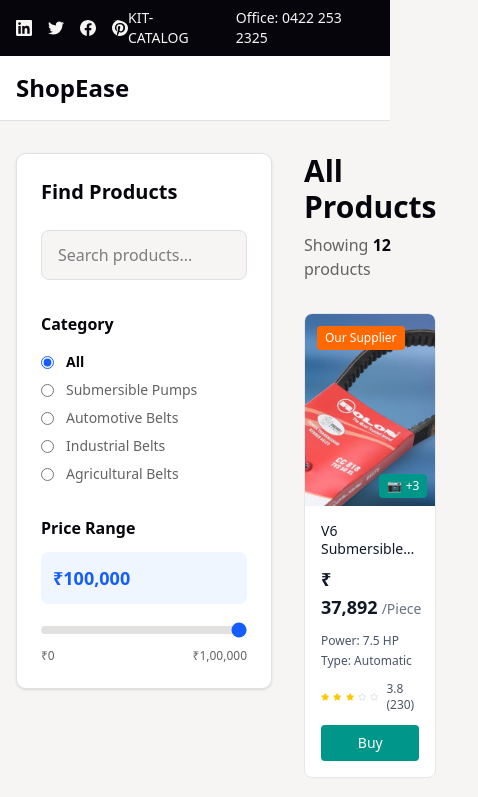
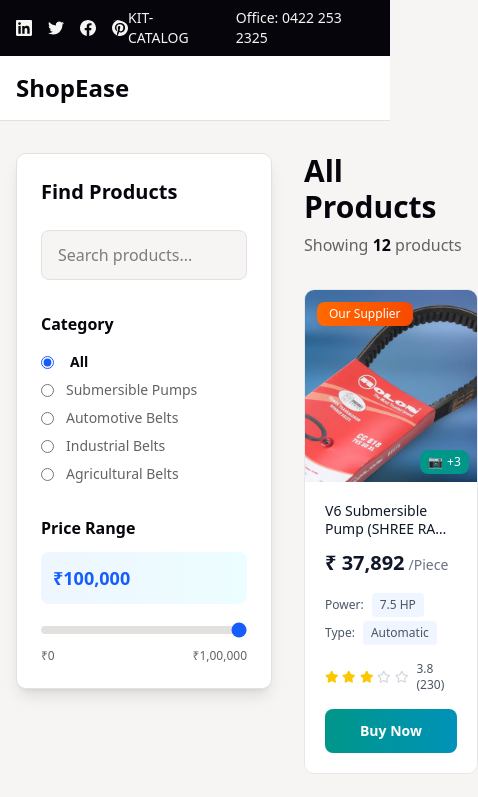
Before and after one commit to mjrajput04/ShopEasy, a Next.js app: page /products in a window 390 px wide. Shown: the top 797 px of the page, 478 px wide, since content can reach past the window. Built offline with nearby package versions, Linux system fonts and the light colour scheme.

Commit message:
ui changes

```diff
--- a/app/globals.css
+++ b/app/globals.css
@@ -325,6 +325,23 @@ nav a:hover::after {
   animation: fadeIn 0.5s ease-in;
 }
 
+/* Product card slide up animation */
+@keyframes slideUp {
+  from {
+    opacity: 0;
+    transform: translateY(30px);
+  }
+  to {
+    opacity: 1;
+    transform: translateY(0);
+  }
+}
+
+.animate-slide-up {
+  animation: slideUp 0.6s ease-out forwards;
+  opacity: 0;
+}
+
 /* Float up animation for banner circles */
 @keyframes floatUp {
   0% {
--- a/app/products/page.tsx
+++ b/app/products/page.tsx
@@ -280,27 +280,27 @@ export default function ProductsPage() {
   return (
     <main className="min-h-screen bg-background">
       <Navigation />
-      <div className="max-w-7xl mx-auto px-4 py-8">
+      <div className="max-w-7xl mx-auto px-4 py-8 animate-fade-in">
         <div className="flex gap-8">
-          {/* Left Sidebar - Search and Filters */}
+          {/* Left Sidebar */}
           <div className="w-64 flex-shrink-0">
-            <div className="bg-card border border-border rounded-xl p-6 sticky top-8 shadow-sm">
-              <h2 className="text-xl font-bold text-foreground mb-6" id="find-products">Find Products</h2>
+            <div className="bg-card border border-border rounded-xl p-6 sticky top-8 shadow-lg hover:shadow-xl transition-shadow duration-300">
+              <h2 className="text-xl font-bold text-foreground mb-6">Find Products</h2>
 
               {/* Search */}
               <div className="mb-8">
                 <input
                   type="text"
-                  placeholder="Search products..." id="search-placeholder"
+                  placeholder="Search products..."
                   value={searchQuery}
                   onChange={(e) => setSearchQuery(e.target.value)}
-                  className="w-full px-4 py-3 border border-border rounded-lg text-foreground bg-background focus:outline-none focus:ring-2 focus:ring-blue-500 transition"
+                  className="w-full px-4 py-3 border border-border rounded-lg text-foreground bg-background focus:outline-none focus:ring-2 focus:ring-blue-500 focus:border-transparent transition-all duration-300"
                 />
               </div>
 
               {/* Category Filter */}
               <div className="mb-8">
-                <h3 className="font-semibold mb-4 text-foreground" id="category-filter">Category</h3>
+                <h3 className="font-semibold mb-4 text-foreground">Category</h3>
                 <div className="space-y-2">
                   {categories.map((category) => (
                     <label key={category} className="flex items-center cursor-pointer group">
@@ -312,7 +312,7 @@ export default function ProductsPage() {
                         onChange={(e) => setSelectedCategory(e.target.value)}
                         className="mr-3 cursor-pointer accent-blue-600"
                       />
-                      <span className={`text-sm transition ${selectedCategory === category ? 'font-semibold text-foreground' : 'text-muted-foreground group-hover:text-foreground'}`}>
+                      <span className={`text-sm transition-all duration-200 ${selectedCategory === category ? 'font-semibold text-foreground translate-x-1' : 'text-muted-foreground group-hover:text-foreground group-hover:translate-x-1'}`}>
                         {category}
                       </span>
                     </label>
@@ -320,10 +320,10 @@ export default function ProductsPage() {
                 </div>
               </div>
 
-              {/* Price Range Filter */}
+              {/* Price Range */}
               <div>
-                <h3 className="font-semibold mb-3 text-foreground"><span id="price-range-text">Price Range</span></h3>
-                <div className="bg-blue-50 dark:bg-blue-950/20 rounded-lg p-3 mb-3">
+                <h3 className="font-semibold mb-3 text-foreground">Price Range</h3>
+                <div className="bg-gradient-to-r from-blue-50 to-cyan-50 dark:from-blue-950/20 dark:to-cyan-950/20 rounded-lg p-3 mb-3">
                   <p className="text-lg font-bold text-blue-600">₹{priceRange.toLocaleString()}</p>
                 </div>
                 <input
@@ -332,7 +332,7 @@ export default function ProductsPage() {
                   max="100000"
                   value={priceRange}
                   onChange={(e) => setPriceRange(Number(e.target.value))}
-                  className="w-full h-2 bg-border rounded-lg appearance-none cursor-pointer accent-blue-600"
+                  className="w-full h-2 bg-border rounded-lg appearance-none cursor-pointer accent-blue-600 hover:accent-blue-700 transition-all"
                 />
                 <div className="flex justify-between text-xs text-muted-foreground mt-2">
                   <span>₹0</span>
@@ -342,21 +342,23 @@ export default function ProductsPage() {
             </div>
           </div>
 
-          {/* Right Content - Products Grid */}
+          {/* Products Grid */}
           <div className="flex-1">
             <div className="mb-8">
-              <h1 className="text-3xl font-bold text-foreground mb-2" id="all-products-title">All Products</h1>
-              <p className="text-muted-foreground"><span id="showing-text">Showing</span> <span className="font-semibold text-foreground">{filteredProducts.length}</span> <span id="products-count-text">products</span></p>
+              <h1 className="text-3xl font-bold text-foreground mb-2">All Products</h1>
+              <p className="text-muted-foreground">Showing <span className="font-semibold text-foreground">{filteredProducts.length}</span> products</p>
             </div>
 
-            <div className="grid md:grid-cols-2 lg:grid-cols-3 gap-5">
+            <div className="grid md:grid-cols-2 lg:grid-cols-3 gap-6">
               {filteredProducts.length > 0 ? (
-                filteredProducts.map((product) => (
-                  <ProductCard key={product.id} product={product} />
+                filteredProducts.map((product, index) => (
+                  <div key={product.id} className="animate-slide-up" style={{ animationDelay: `${index * 0.1}s` }}>
+                    <ProductCard product={product} />
+                  </div>
                 ))
               ) : (
                 <div className="col-span-full text-center py-20">
-                  <p className="text-muted-foreground text-lg" id="no-products-found">No products found matching your filters.</p>
+                  <p className="text-muted-foreground text-lg">No products found matching your filters.</p>
                 </div>
               )}
             </div>
--- a/components/product-card.tsx
+++ b/components/product-card.tsx
@@ -42,10 +42,10 @@ export function ProductCard({ product }: ProductCardProps) {
   }
 
   return (
-    <div className="bg-white border border-gray-200 rounded-lg overflow-hidden hover:shadow-xl hover:border-gray-300 transition-all duration-300 relative group">
+    <div className="bg-white border border-gray-200 rounded-xl overflow-hidden hover:shadow-2xl hover:border-blue-300 hover:-translate-y-2 transition-all duration-500 relative group">
       {/* Supplier Badge */}
-      <div className="absolute top-3 left-3 z-10">
-        <div className="bg-orange-500 text-white px-2 py-1 rounded text-xs font-medium">
+      <div className="absolute top-3 left-3 z-10 animate-fade-in">
+        <div className="bg-gradient-to-r from-orange-500 to-orange-600 text-white px-3 py-1 rounded-lg text-xs font-medium shadow-lg">
           Our Supplier
         </div>
       </div>
@@ -55,60 +55,62 @@ export function ProductCard({ product }: ProductCardProps) {
         <img
           src={product.image || "/placeholder.svg"}
           alt={product.name}
-          className="w-full h-full object-cover group-hover:scale-105 transition-transform duration-300"
+          className="w-full h-full object-cover group-hover:scale-110 group-hover:rotate-2 transition-all duration-700"
         />
         {!product.inStock && (
-          <div className="absolute inset-0 bg-black/50 flex items-center justify-center">
-            <span className="text-white font-semibold">Out of Stock</span>
+          <div className="absolute inset-0 bg-black/60 flex items-center justify-center backdrop-blur-sm">
+            <span className="text-white font-semibold text-lg">Out of Stock</span>
           </div>
         )}
         {/* Image Count Badge */}
-        <div className="absolute bottom-2 right-2 bg-teal-600 text-white px-2 py-1 rounded text-xs flex items-center gap-1">
+        <div className="absolute bottom-2 right-2 bg-teal-600 text-white px-2 py-1 rounded-lg text-xs flex items-center gap-1 shadow-lg animate-fade-in">
           <span>📷</span>
           <span>+{Math.floor(Math.random() * 5) + 2}</span>
         </div>
       </div>
 
       {/* Product Info */}
-      <div className="p-4">
-        <h3 className="font-medium text-gray-900 mb-2 line-clamp-2 text-sm leading-tight">
+      <div className="p-5">
+        <h3 className="font-medium text-gray-900 mb-3 line-clamp-2 text-sm leading-tight group-hover:text-blue-600 transition-colors duration-300">
           {product.name}
         </h3>
 
         {/* Price */}
-        <div className="mb-3">
+        <div className="mb-4">
           {product.price > 0 ? (
             <>
-              <span className="text-lg font-bold text-gray-900">₹ {product.price.toLocaleString()}</span>
+              <span className="text-xl font-bold text-gray-900 group-hover:text-blue-600 transition-colors duration-300">₹ {product.price.toLocaleString()}</span>
               <span className="text-sm text-gray-500 ml-1">/Piece</span>
             </>
           ) : (
-            <span className="text-lg font-bold text-blue-600">Ask Price</span>
+            <span className="text-xl font-bold text-blue-600">Ask Price</span>
           )}
         </div>
 
         {/* Specifications */}
         {(product.specifications?.power || product.specifications?.type) && (
-          <div className="mb-3 space-y-1">
+          <div className="mb-4 space-y-1">
             {product.specifications?.power && (
-              <div className="text-xs text-gray-600">
-                <span className="font-medium">Power:</span> {product.specifications.power}
+              <div className="text-xs text-gray-600 flex items-center gap-2">
+                <span className="font-medium">Power:</span>
+                <span className="bg-blue-50 px-2 py-1 rounded">{product.specifications.power}</span>
               </div>
             )}
             {product.specifications?.type && (
-              <div className="text-xs text-gray-600">
-                <span className="font-medium">Type:</span> {product.specifications.type}
+              <div className="text-xs text-gray-600 flex items-center gap-2">
+                <span className="font-medium">Type:</span>
+                <span className="bg-blue-50 px-2 py-1 rounded">{product.specifications.type}</span>
               </div>
             )}
           </div>
         )}
 
         {/* Rating */}
-        <div className="flex items-center gap-1 mb-3">
+        <div className="flex items-center gap-1 mb-4">
           {[...Array(5)].map((_, i) => (
             <Star
               key={i}
-              className={`w-3 h-3 ${
+              className={`w-4 h-4 transition-all duration-300 ${
                 i < Math.floor(supplier.rating)
                   ? "text-yellow-400 fill-current"
                   : "text-gray-300"
@@ -122,8 +124,8 @@ export function ProductCard({ product }: ProductCardProps) {
 
         {/* Buy Button */}
         <Link href={`/product/${product.id}`}>
-          <button className="w-full bg-teal-600 hover:bg-teal-700 text-white py-2 px-4 rounded text-sm font-medium transition-colors">
-            Buy
+          <button className="w-full bg-gradient-to-r from-teal-600 to-cyan-600 hover:from-teal-700 hover:to-cyan-700 text-white py-3 px-4 rounded-lg text-sm font-semibold transition-all duration-300 hover:shadow-lg hover:scale-105">
+            Buy Now
           </button>
         </Link>
       </div>
```
